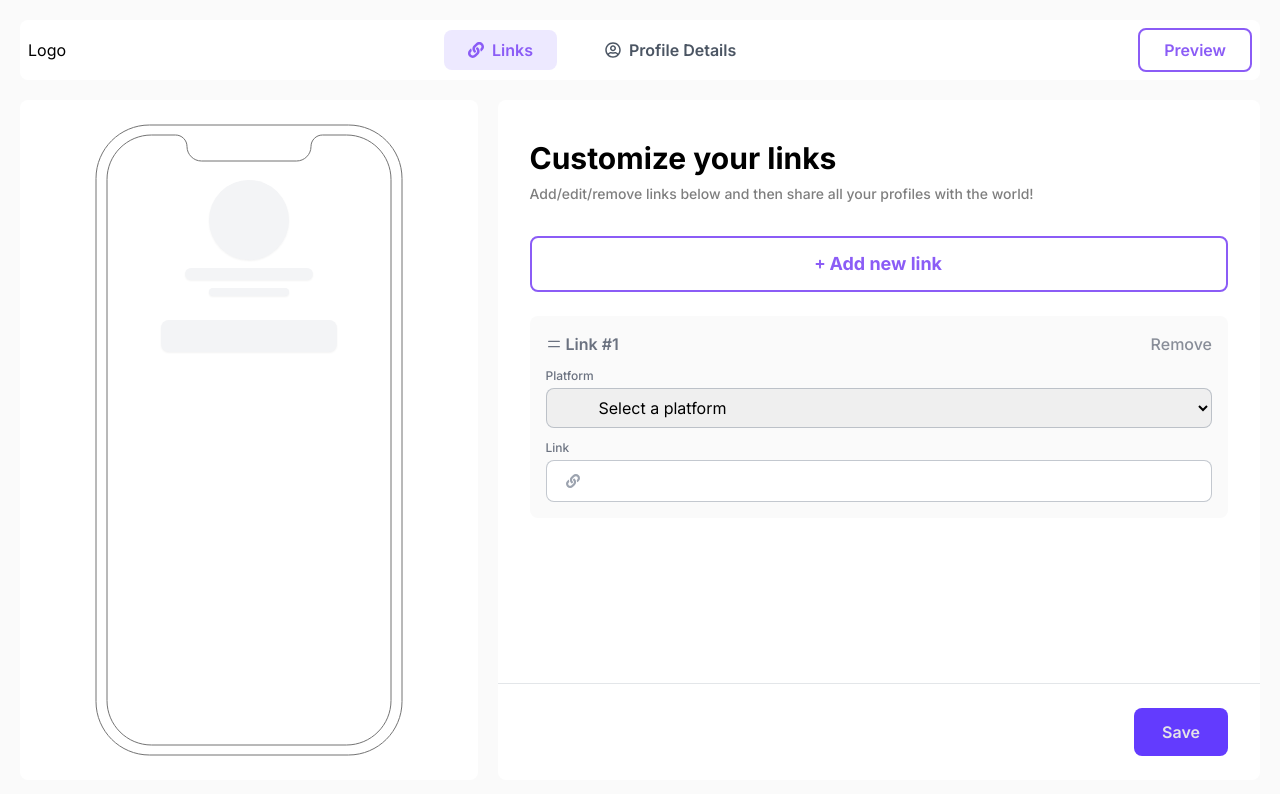
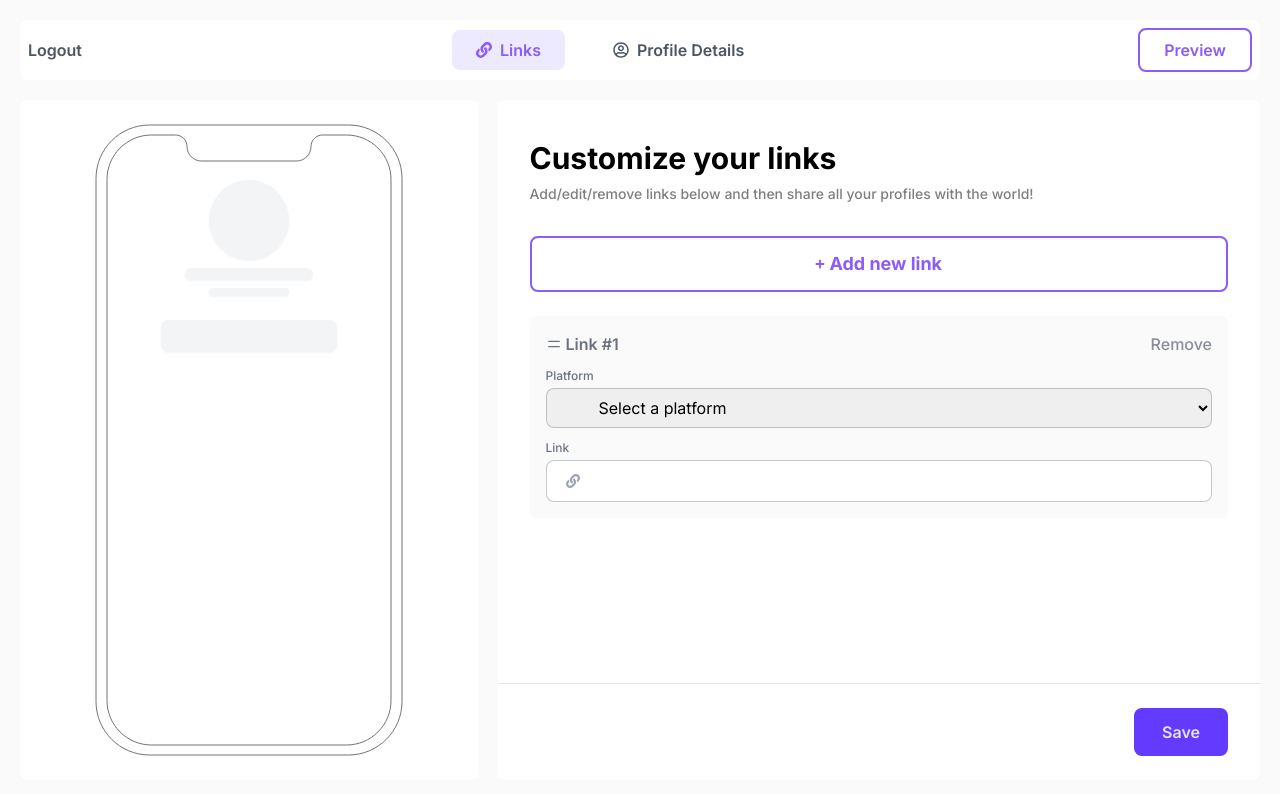
Before and after one commit to Joksa132/link-sharing-app, a Next.js app: page /profile/links in a window 1280 px wide. Shown: the top 794 px of the page. Built offline with nearby package versions, Linux system fonts and the light colour scheme.

Commit message:
add a logout button

```diff
--- a/components/Header.tsx
+++ b/components/Header.tsx
@@ -1,5 +1,6 @@
 "use client";
 
+import { signOut } from "next-auth/react";
 import Link from "next/link";
 import { usePathname } from "next/navigation";
 import { FaLink, FaRegUserCircle } from "react-icons/fa";
@@ -9,7 +10,9 @@ export default function Header() {
 
   return (
     <header className="flex justify-between items-center p-2 bg-white rounded-lg">
-      <div>Logo</div>
+      <button className="text-gray-600 font-semibold" onClick={() => signOut()}>
+        Logout
+      </button>
       <div className="flex gap-6">
         <Link
           href="/profile/links"
```
